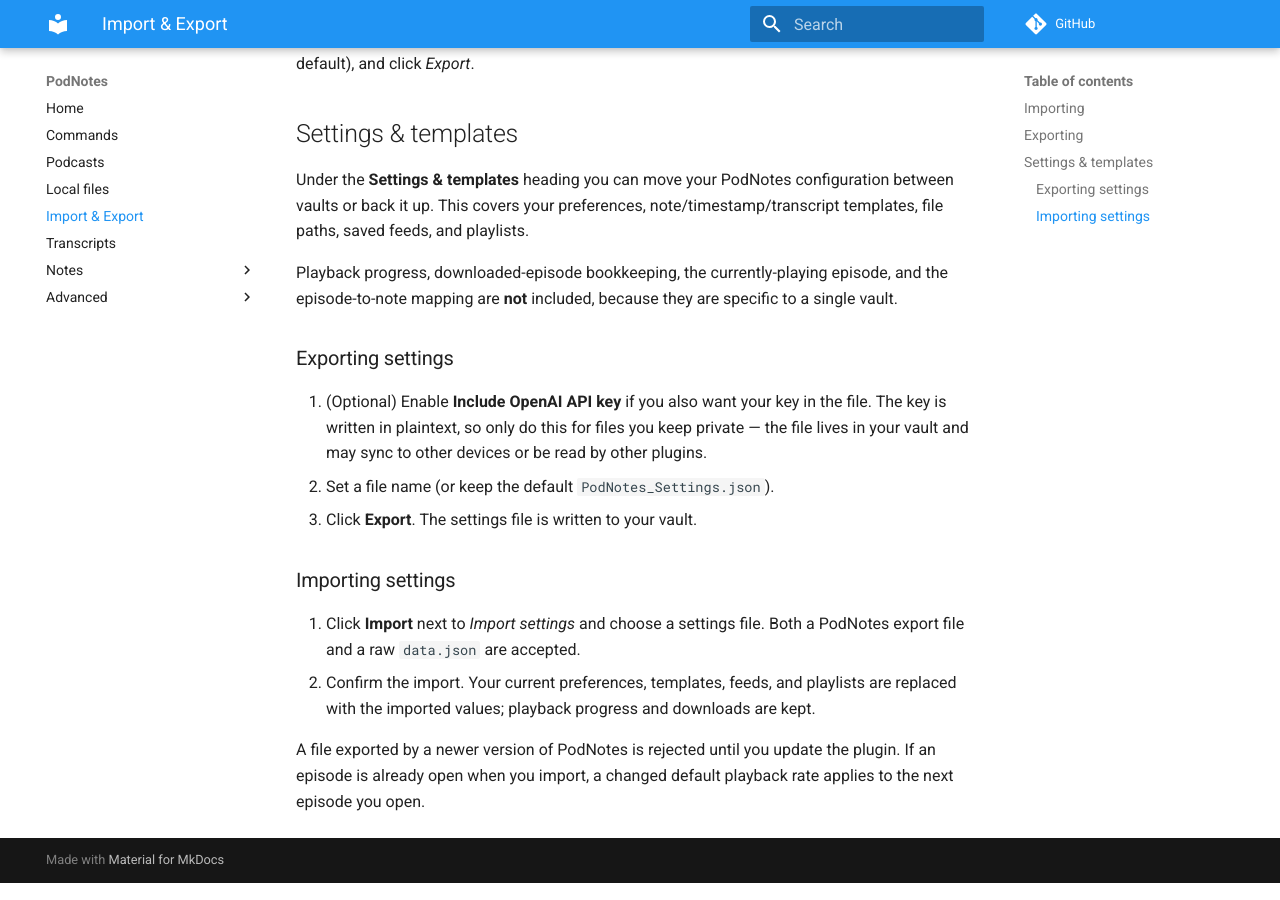
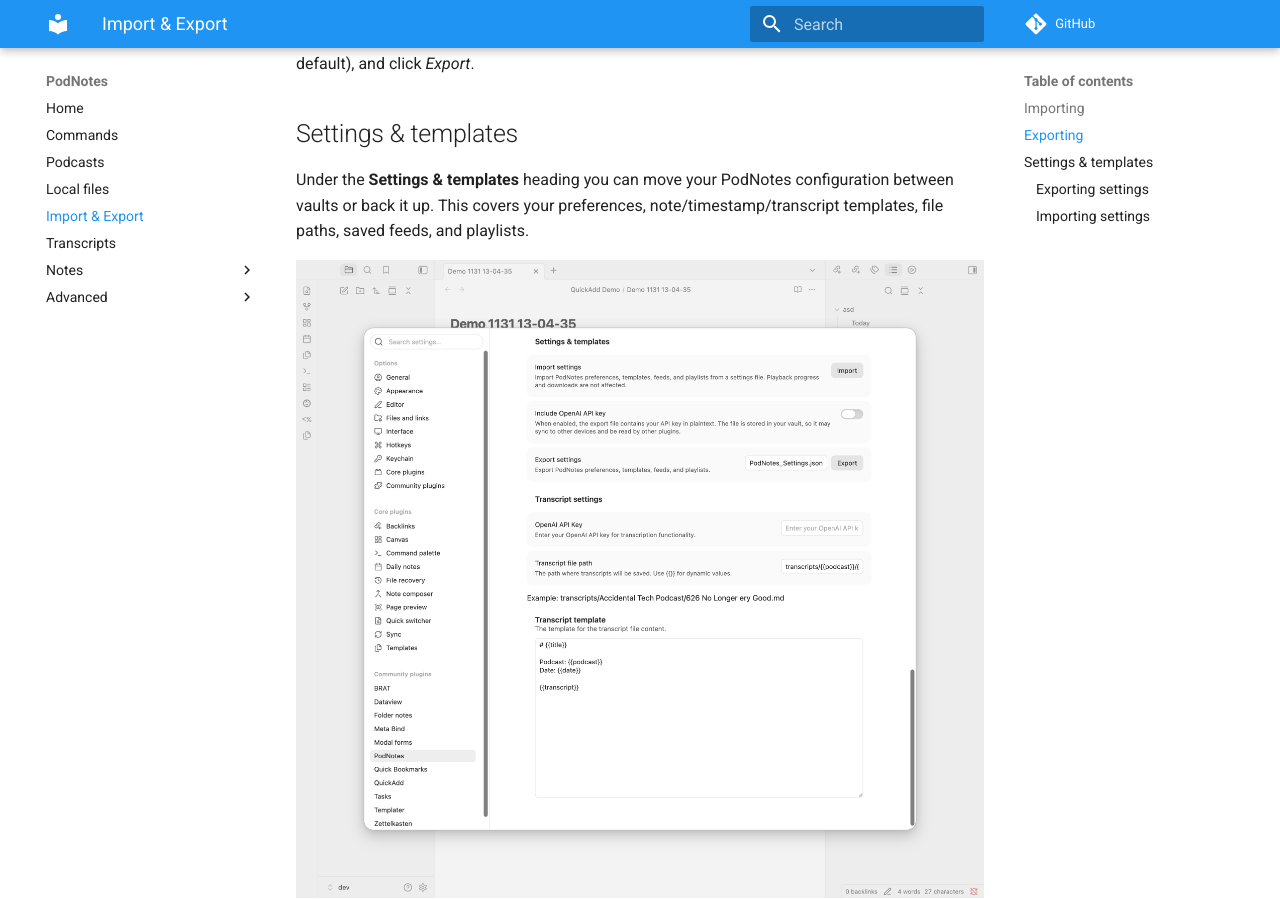
Before and after one commit to chhoumann/PodNotes, an MkDocs documentation site: the page built from docs/docs/import_export.md, in a window 1280 px wide and 900 px high, scrolled down 615 px. Built offline with MkDocs 1.6.1 and Material for MkDocs 9.7.7, drawn with Linux system fonts in a browser that asks for light colours; comment, search, counter and statistics services are not loaded.

Commit message:
docs(settings): add settings import/export screenshot

```diff
--- a/docs/docs/import_export.md
+++ b/docs/docs/import_export.md
@@ -23,6 +23,8 @@ Under the **Settings & templates** heading you can move your PodNotes
 configuration between vaults or back it up. This covers your preferences,
 note/timestamp/transcript templates, file paths, saved feeds, and playlists.
 
+![Settings & templates import/export](resources/settings_import_export.png)
+
 Playback progress, downloaded-episode bookkeeping, the currently-playing
 episode, and the episode-to-note mapping are **not** included, because they are
 specific to a single vault.
```
Also changed, not shown: docs/docs/resources/settings_import_export.png (added).
